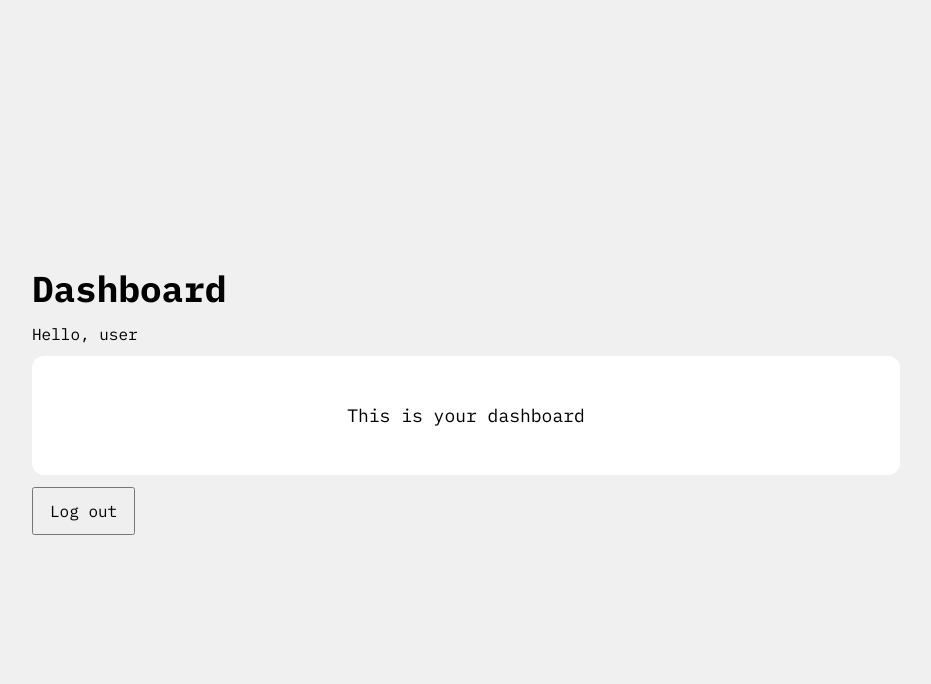
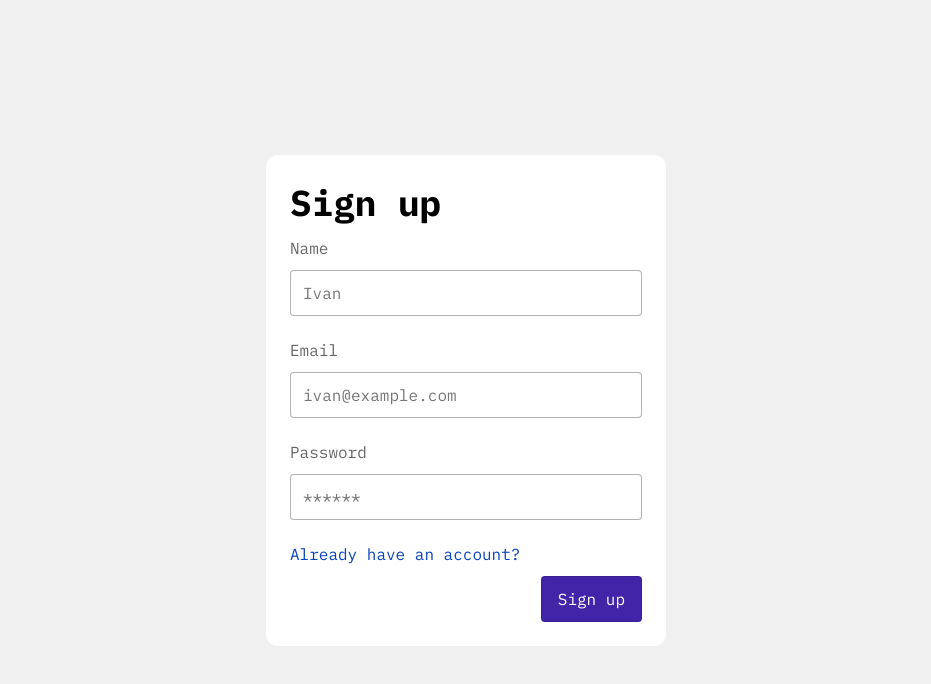
Before and after one commit to SergPerep/auth-session-cookies, a React (Create React App) app in the folder client/: page /signup in a window 1280 px wide. Before the commit this address led to /. Shown: the top 684 px of the page, without its empty margins (174-1105 px from the left). Built offline with nearby package versions, Linux system fonts and the light colour scheme.

Commit message:
Configured fetch request for signup and login

```diff
--- a/client/src/components/AuthContext.js
+++ b/client/src/components/AuthContext.js
@@ -3,7 +3,7 @@ import { createContext, useState } from "react";
 export const AuthContext = createContext();
 
 export const AuthProvider = props => {
-    const [isUserAuthorized, setIsUserAuthorized] = useState(true);
+    const [isUserAuthorized, setIsUserAuthorized] = useState(false);
     const sharedStatesAndMethods = {
         isUserAuthorized,
         setIsUserAuthorized
--- a/client/src/components/pages/LoginPage.js
+++ b/client/src/components/pages/LoginPage.js
@@ -12,15 +12,36 @@ const LoginPage = () => {
         password: ''
     })
     const handleChangeInputValue = e => {
-        setFormInputs({ formInputs, [e.target.name]: e.target.value });
+        setFormInputs({ ...formInputs, [e.target.name]: e.target.value });
     }
-    const handleSubmitForm = e => {
+
+    const handleSubmitForm = async (e) => {
         e.preventDefault();
+        try {
+            const token = await logInUser(formInputs.email, formInputs.password);
+            localStorage.setItem('token', token);
+        } catch (error) {
+            console.error(error.message);
+        }
+
     }
 
     const redirectTo = useNavigate();
 
-    console.log(isUserAuthorized);
+    const logInUser = async (email, password) => {
+        try {
+            const body = { email, password };
+            const response = await fetch("http://localhost:5000/auth/login", {
+                method: "POST",
+                headers: { "Content-Type": "application/json" },
+                body: JSON.stringify(body)
+            });
+            const { token } = await response.json();
+            return token;
+        } catch (error) {
+            console.error(error.message);
+        }
+    }
 
     return (
         <div className="login login-wrapper">
--- a/client/src/components/pages/SignupPage.js
+++ b/client/src/components/pages/SignupPage.js
@@ -17,12 +17,32 @@ const SignupPage = () => {
         setFormInputs({ ...formInputs, [e.target.name]: e.target.value });
     }
 
-    const handleSubmitForm = e => {
+    const handleSubmitForm = async e => {
+        try {
+            const token = await signUpNewUser(formInputs.name, formInputs.email, formInputs.password);
+            localStorage.setItem("token", token);
+        } catch (error) {
+            console.error(error.message);
+        }
         e.preventDefault();
         console.log("-- submit");
     }
 
     const redirectTo = useNavigate();
+
+    const signUpNewUser = async (name, email, password) => {
+        try {
+            const body = { name, email, password };
+            const response = await fetch("http://localhost:5000/auth/signup", {
+                method: "POST",
+                headers: { "Content-Type": "application/json" },
+                body: JSON.stringify(body)
+            })
+            const { token } = await response.json();
+        } catch (error) {
+            console.error(error.message);
+        }
+    }
     return (
         <div className="signup signup-wrapper">
             <div className="signup-container">
```
